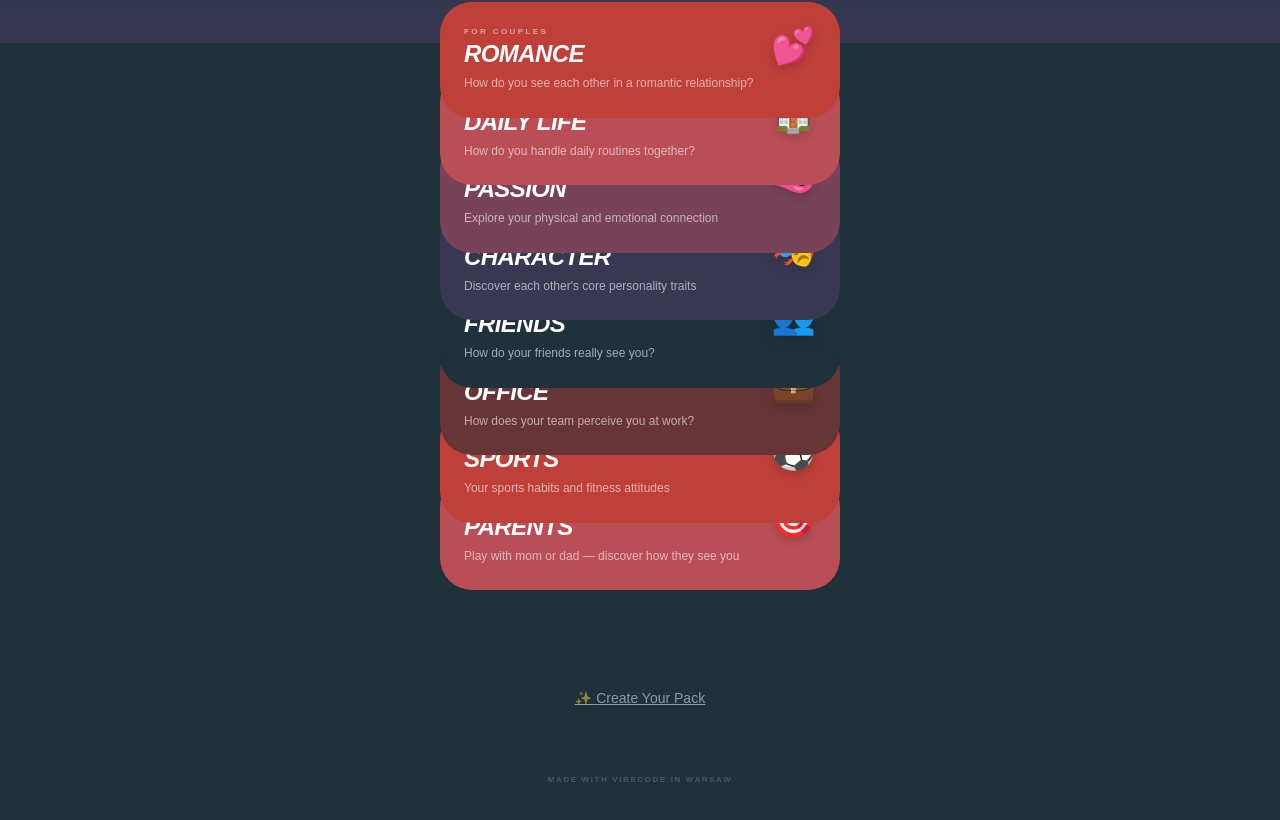
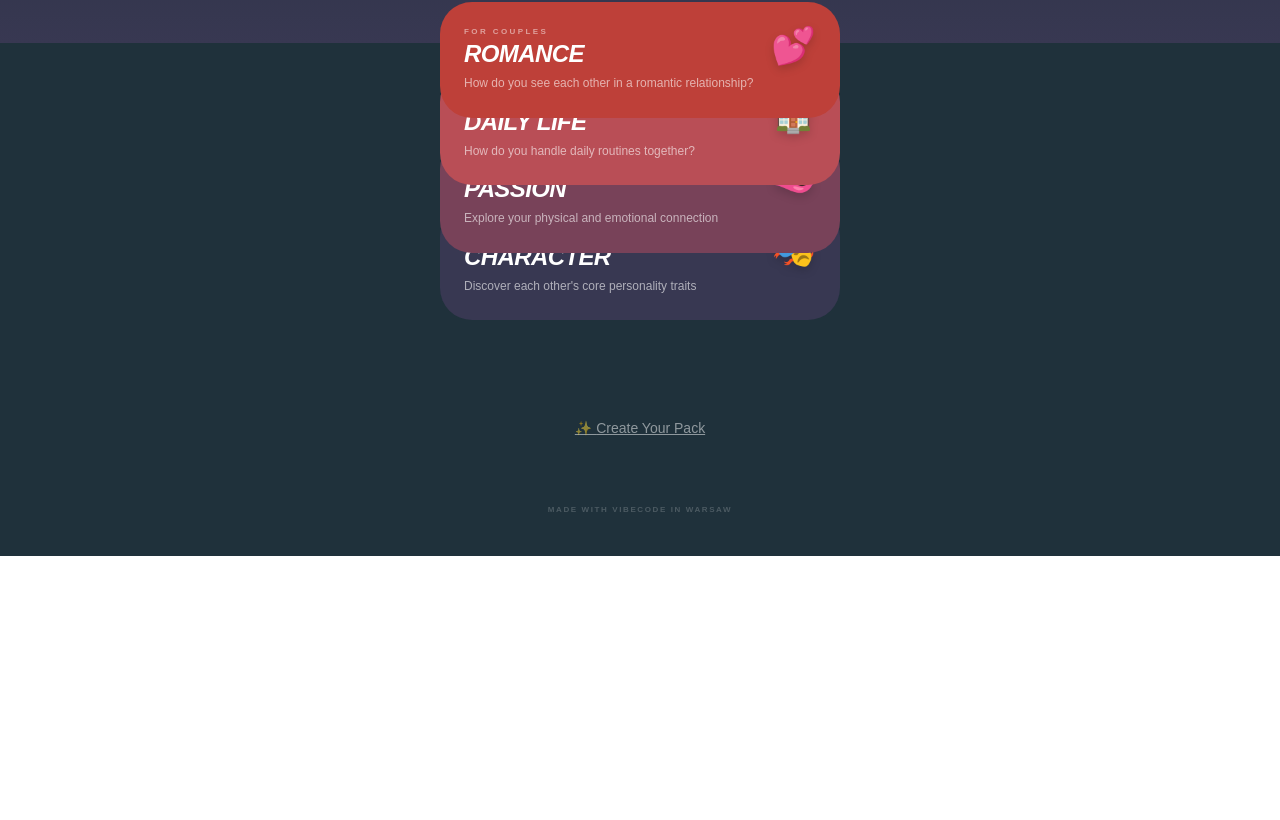
Before and after one commit to ivanshyla/knowing-you-app, a Next.js app: page / in a window 1280 px wide. Shown: the part 757-1577 px from the top of the page. After the commit the page ends 1313 px from the top, so only its background shows below. Built offline with nearby package versions, Linux system fonts and the light colour scheme; no server answers.

Commit message:
fix: show only 4 packs

```diff
--- a/app/page.tsx
+++ b/app/page.tsx
@@ -11,7 +11,7 @@ const STACK_COLORS = ['#BE4039', '#B94E56', '#784259', '#383852', '#1F313B', '#6
 export default function HomePage() {
   const t = useTranslations()
   const packs = Object.values(QUESTION_PACKS)
-  const stackPacks = packs.slice(0, 8)
+  const stackPacks = packs.slice(0, 4)
   const [lastCode, setLastCode] = useState<string | null>(null)
 
   useEffect(() => {
```
